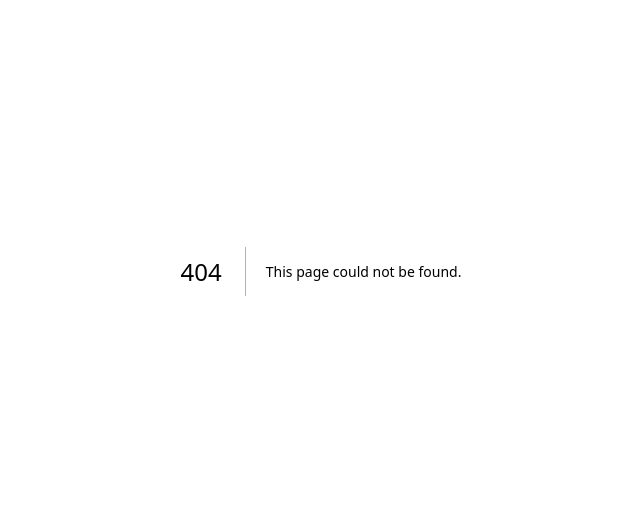
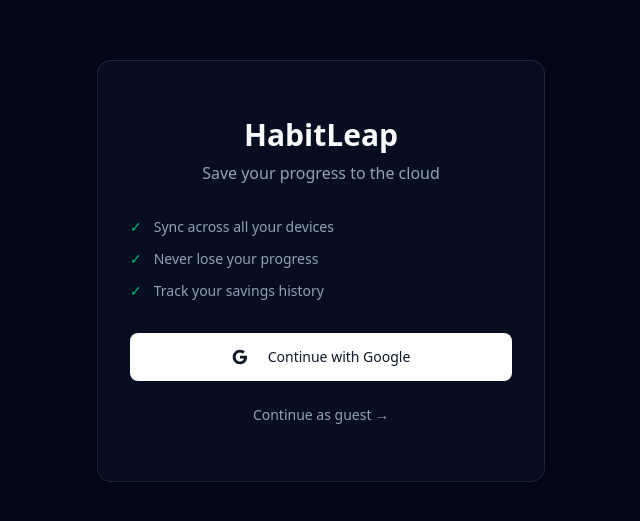
Before and after one commit to Sourav8017/HabitLeap, a Next.js app: page /auth/signin in a window 1280 px wide. Before the commit this address had no page. Shown: the part 129-650 px from the top of the page, without its empty margins (319-959 px from the left). Built offline with nearby package versions, Linux system fonts and the light colour scheme.

Commit message:
feat: Phase 4 - Cloud Sync & Authentication (Auth UI, Sync API, User Data Fetch)

```diff
--- /dev/null
+++ b/src/app/api/user/data/route.ts
@@ -0,0 +1,57 @@
+import { NextResponse } from "next/server";
+import { getServerSession } from "next-auth";
+import { authOptions } from "@/app/api/auth/[...nextauth]/route";
+import { connectDB } from "@/lib/db";
+import { Habit } from "@/models/Habit";
+import { Reward } from "@/models/Reward";
+import { User } from "@/models/User";
+
+// GET /api/user/data - Fetch user's habits and rewards from DB
+export async function GET() {
+    try {
+        const session = await getServerSession(authOptions);
+
+        if (!session?.user?.email) {
+            return NextResponse.json({ error: "Unauthorized" }, { status: 401 });
+        }
+
+        await connectDB();
+
+        // Find the authenticated user
+        const user = await User.findOne({ email: session.user.email });
+        if (!user) {
+            return NextResponse.json({ error: "User not found" }, { status: 404 });
+        }
+
+        // Fetch user's habits and rewards
+        const habits = await Habit.find({ userId: user._id }).lean();
+        const rewards = await Reward.find({ userId: user._id }).lean();
+
+        // Calculate total saved from all rewards
+        const totalSaved = rewards.reduce((sum, r) => sum + (r.savedAmount || 0), 0);
+
+        return NextResponse.json({
+            success: true,
+            data: {
+                habits: habits.map((h) => ({
+                    id: h._id.toString(),
+                    name: h.name,
+                    costPerOccurrence: h.costPerOccurrence,
+                    frequency: h.frequency,
+                    category: h.category,
+                })),
+                rewards: rewards.map((r) => ({
+                    id: r._id.toString(),
+                    name: r.name,
+                    price: r.price,
+                    savedAmount: r.savedAmount || 0,
+                    status: r.status,
+                })),
+                savedAmount: totalSaved,
+            },
+        });
+    } catch (error) {
+        console.error("Error fetching user data:", error);
+        return NextResponse.json({ error: "Failed to fetch data" }, { status: 500 });
+    }
+}
--- /dev/null
+++ b/src/app/auth/signin/page.tsx
@@ -0,0 +1,84 @@
+"use client";
+
+import { signIn } from "next-auth/react";
+import { motion } from "framer-motion";
+import { Button } from "@/components/ui/button";
+import { Card, CardContent } from "@/components/ui/card";
+
+export default function SignInPage() {
+    const handleGoogleSignIn = () => {
+        signIn("google", { callbackUrl: "/dashboard" });
+    };
+
+    return (
+        <main className="dark min-h-screen bg-background flex items-center justify-center p-6">
+            <motion.div
+                initial={{ opacity: 0, y: 20 }}
+                animate={{ opacity: 1, y: 0 }}
+                transition={{ duration: 0.4 }}
+                className="w-full max-w-md"
+            >
+                <Card className="border-border bg-card/50 backdrop-blur">
+                    <CardContent className="p-8">
+                        {/* Logo/Title */}
+                        <div className="text-center mb-8">
+                            <h1 className="text-3xl font-bold text-foreground">HabitLeap</h1>
+                            <p className="mt-2 text-muted-foreground">
+                                Save your progress to the cloud
+                            </p>
+                        </div>
+
+                        {/* Benefits */}
+                        <div className="space-y-3 mb-8">
+                            <div className="flex items-center gap-3 text-sm text-muted-foreground">
+                                <span className="text-emerald-500">✓</span>
+                                <span>Sync across all your devices</span>
+                            </div>
+                            <div className="flex items-center gap-3 text-sm text-muted-foreground">
+                                <span className="text-emerald-500">✓</span>
+                                <span>Never lose your progress</span>
+                            </div>
+                            <div className="flex items-center gap-3 text-sm text-muted-foreground">
+                                <span className="text-emerald-500">✓</span>
+                                <span>Track your savings history</span>
+                            </div>
+                        </div>
+
+                        {/* Google Sign In Button */}
+                        <Button
+                            onClick={handleGoogleSignIn}
+                            className="w-full h-12 bg-white hover:bg-gray-100 text-gray-900 font-medium"
+                        >
+                            <svg className="w-5 h-5 mr-3" viewBox="0 0 24 24">
+                                <path
+                                    fill="currentColor"
+                                    d="M22.56 12.25c0-.78-.07-1.53-.2-2.25H12v4.26h5.92c-.26 1.37-1.04 2.53-2.21 3.31v2.77h3.57c2.08-1.92 3.28-4.74 3.28-8.09z"
+                                />
+                                <path
+                                    fill="currentColor"
+                                    d="M12 23c2.97 0 5.46-.98 7.28-2.66l-3.57-2.77c-.98.66-2.23 1.06-3.71 1.06-2.86 0-5.29-1.93-6.16-4.53H2.18v2.84C3.99 20.53 7.7 23 12 23z"
+                                />
+                                <path
+                                    fill="currentColor"
+                                    d="M5.84 14.09c-.22-.66-.35-1.36-.35-2.09s.13-1.43.35-2.09V7.07H2.18C1.43 8.55 1 10.22 1 12s.43 3.45 1.18 4.93l2.85-2.22.81-.62z"
+                                />
+                                <path
+                                    fill="currentColor"
+                                    d="M12 5.38c1.62 0 3.06.56 4.21 1.64l3.15-3.15C17.45 2.09 14.97 1 12 1 7.7 1 3.99 3.47 2.18 7.07l3.66 2.84c.87-2.6 3.3-4.53 6.16-4.53z"
+                                />
+                            </svg>
+                            Continue with Google
+                        </Button>
+
+                        {/* Skip for now */}
+                        <p className="mt-6 text-center text-sm text-muted-foreground">
+                            <a href="/dashboard" className="hover:text-foreground transition-colors">
+                                Continue as guest →
+                            </a>
+                        </p>
+                    </CardContent>
+                </Card>
+            </motion.div>
+        </main>
+    );
+}
--- a/src/app/dashboard/page.tsx
+++ b/src/app/dashboard/page.tsx
@@ -1,12 +1,14 @@
 "use client";
 
 import { useState } from "react";
+import { useSession } from "next-auth/react";
 import { motion } from "framer-motion";
 import { useHabitStore } from "@/lib/store";
 import { HabitCard } from "@/components/habit-card";
 import { RewardTracker } from "@/components/reward-tracker";
 import { Button } from "@/components/ui/button";
 import { BottomNav } from "@/components/bottom-nav";
+import { AuthStatus } from "@/components/auth-status";
 import { useConfetti } from "@/hooks/use-confetti";
 import Link from "next/link";
 
@@ -72,6 +74,8 @@
         },
     };
 
+    const { data: session } = useSession();
+
     return (
         <main className="dark min-h-screen bg-background">
             <motion.div
@@ -81,11 +85,27 @@
                 animate="visible"
             >
                 {/* Header */}
-                <motion.header variants={itemVariants} className="mb-8 text-center">
-                    <h1 className="text-2xl font-bold text-foreground">HabitLeap</h1>
-                    <p className="mt-1 text-sm text-muted-foreground">
-                        Skip habits. Save money. Get rewards.
-                    </p>
+                <motion.header variants={itemVariants} className="mb-8">
+                    <div className="flex items-center justify-between">
+                        <div>
+                            <h1 className="text-2xl font-bold text-foreground">HabitLeap</h1>
+                            <p className="text-sm text-muted-foreground">
+                                Skip habits. Save money. Get rewards.
+                            </p>
+                        </div>
+                        <AuthStatus />
+                    </div>
+
+                    {/* Save Progress CTA for guests */}
+                    {!session && savedAmount > 0 && (
+                        <Link href="/auth/signin" className="mt-4 block">
+                            <div className="rounded-lg border border-emerald-500/50 bg-emerald-500/10 p-3 text-center transition-all hover:bg-emerald-500/20">
+                                <p className="text-sm font-medium text-emerald-500">
+                                    ☁️ Save your progress to the cloud
+                                </p>
+                            </div>
+                        </Link>
+                    )}
                 </motion.header>
 
                 {/* Celebration overlay */}
--- a/src/app/layout.tsx
+++ b/src/app/layout.tsx
@@ -1,5 +1,6 @@
 import type { Metadata } from "next";
 import { Geist, Geist_Mono } from "next/font/google";
+import { Providers } from "@/components/providers";
 import "./globals.css";
 
 const geistSans = Geist({
@@ -27,7 +28,7 @@
       <body
         className={`${geistSans.variable} ${geistMono.variable} antialiased`}
       >
-        {children}
+        <Providers>{children}</Providers>
       </body>
     </html>
   );
--- /dev/null
+++ b/src/components/auth-status.tsx
@@ -0,0 +1,48 @@
+"use client";
+
+import { useSession, signOut } from "next-auth/react";
+import Link from "next/link";
+import { Button } from "@/components/ui/button";
+
+export function AuthStatus() {
+    const { data: session, status } = useSession();
+
+    if (status === "loading") {
+        return (
+            <div className="h-8 w-8 animate-pulse rounded-full bg-muted" />
+        );
+    }
+
+    if (session?.user) {
+        return (
+            <div className="flex items-center gap-3">
+                {session.user.image && (
+                    <img
+                        src={session.user.image}
+                        alt={session.user.name || "User"}
+                        className="h-8 w-8 rounded-full border border-border"
+                    />
+                )}
+                <span className="text-sm text-foreground hidden sm:block">
+                    {session.user.name?.split(" ")[0]}
+                </span>
+                <Button
+                    variant="ghost"
+                    size="sm"
+                    onClick={() => signOut()}
+                    className="text-muted-foreground hover:text-foreground"
+                >
+                    Sign out
+                </Button>
+            </div>
+        );
+    }
+
+    return (
+        <Link href="/auth/signin">
+            <Button variant="outline" size="sm">
+                Sign in
+            </Button>
+        </Link>
+    );
+}
--- /dev/null
+++ b/src/components/providers.tsx
@@ -0,0 +1,7 @@
+"use client";
+
+import { SessionProvider } from "next-auth/react";
+
+export function Providers({ children }: { children: React.ReactNode }) {
+    return <SessionProvider>{children}</SessionProvider>;
+}
```
